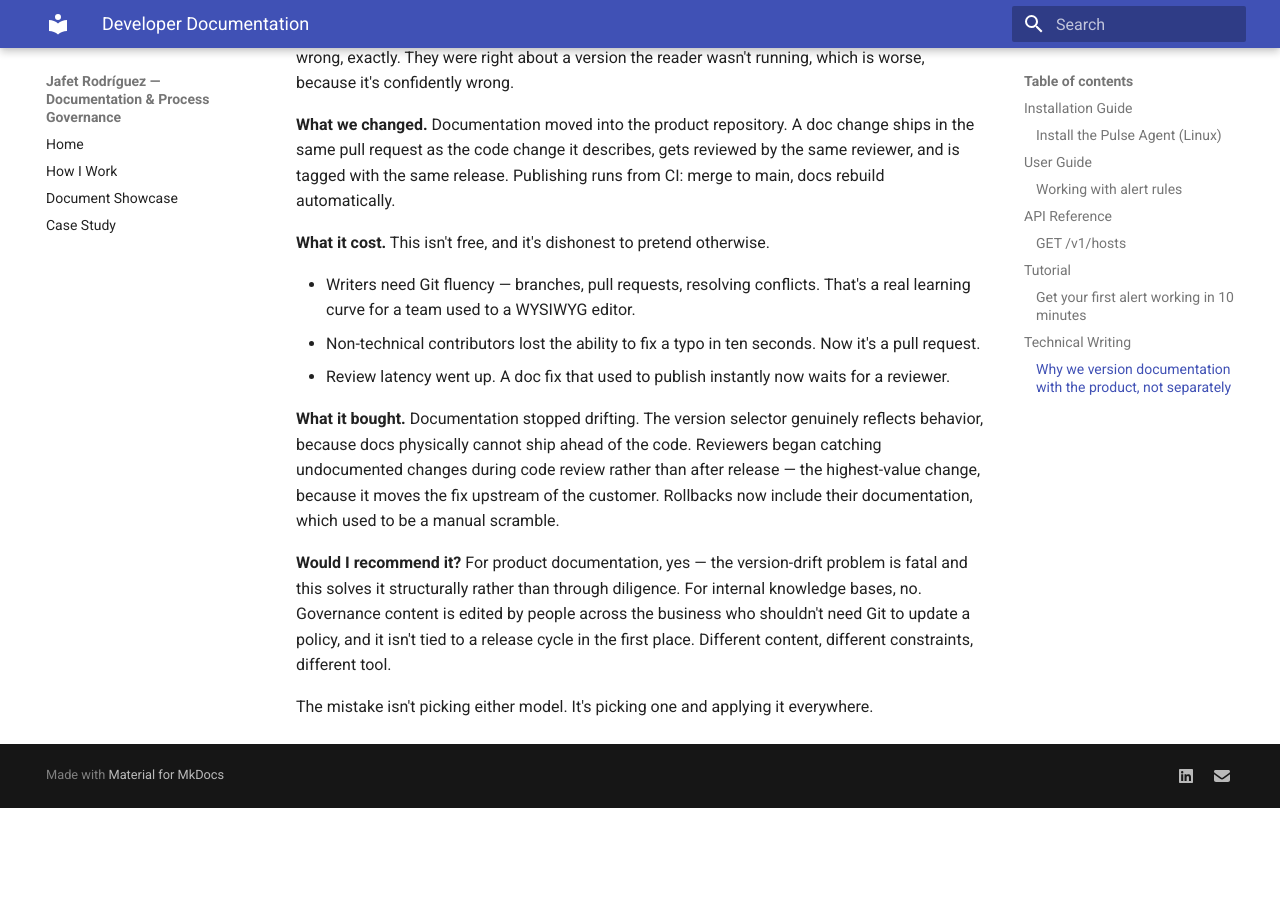
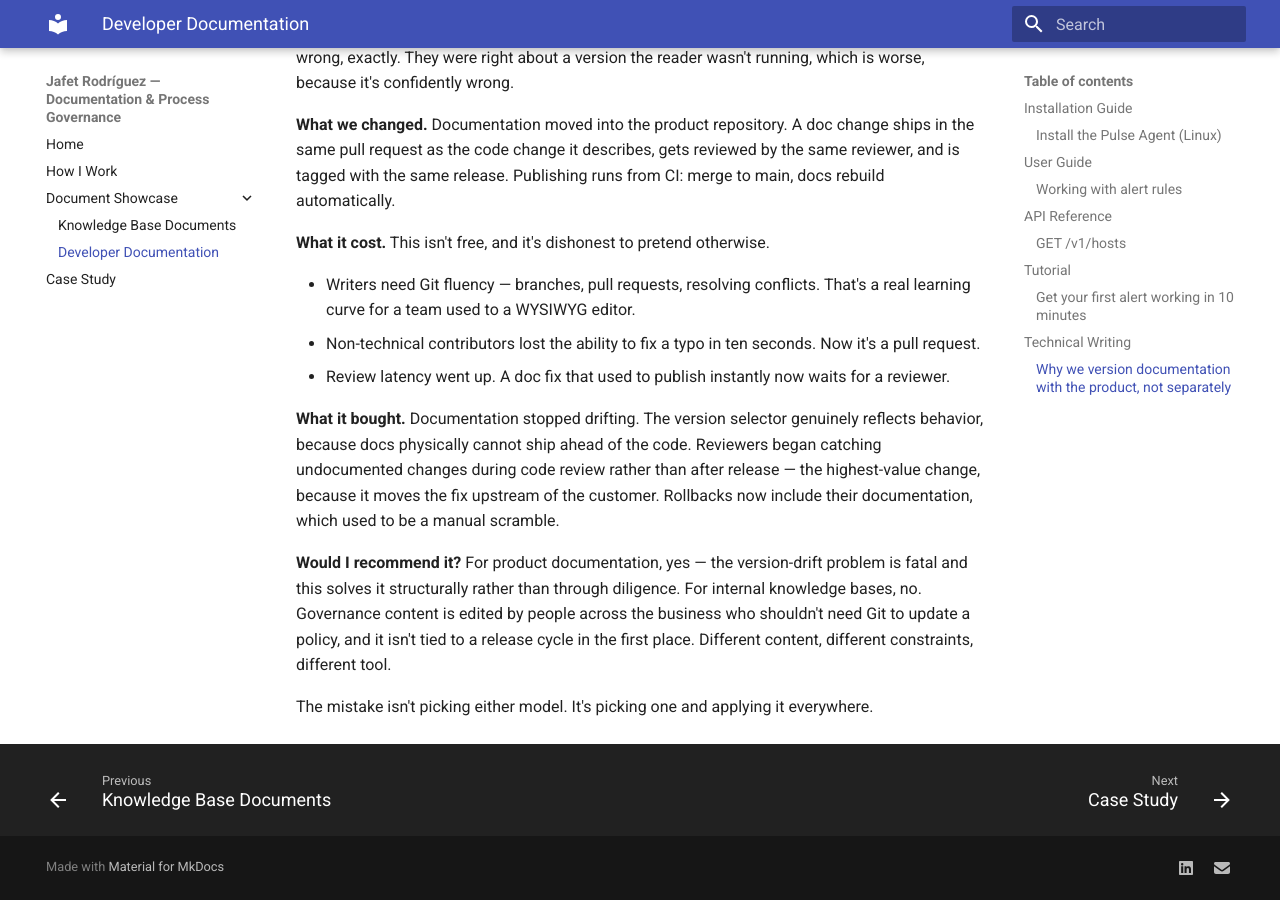
Before and after one commit to JafetRodri/docs-portfolio, an MkDocs documentation site: the page built from docs/developer-docs.md, in a window 1280 px wide and 900 px high, scrolled down 7388 px. Built offline with MkDocs 1.6.1 and Material for MkDocs 9.7.7, drawn with Linux system fonts in a browser that asks for light colours; before the commit the page ends 8196 px from its top, so only the background shows below that.

Commit message:
Add files via upload

```diff
--- a/mkdocs.yml
+++ b/mkdocs.yml
@@ -15,7 +15,9 @@ theme:
 nav:
   - Home: index.md
   - How I Work: how-i-work.md
-  - Document Showcase: document-showcase.md
+  - Document Showcase:
+      - Knowledge Base Documents: document-showcase.md
+      - Developer Documentation: developer-docs.md
   - Case Study: case-study.md
 
 extra_javascript:
```
